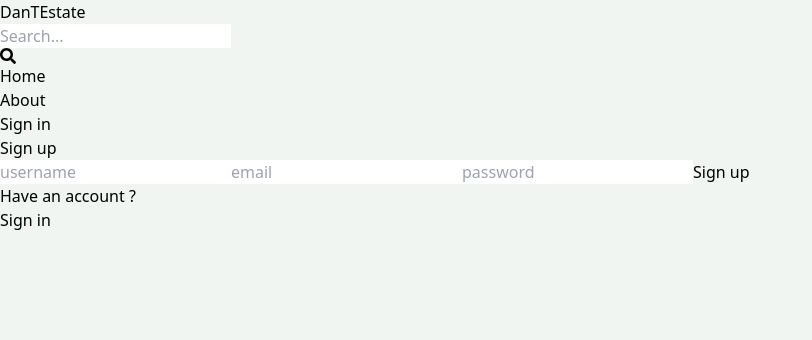
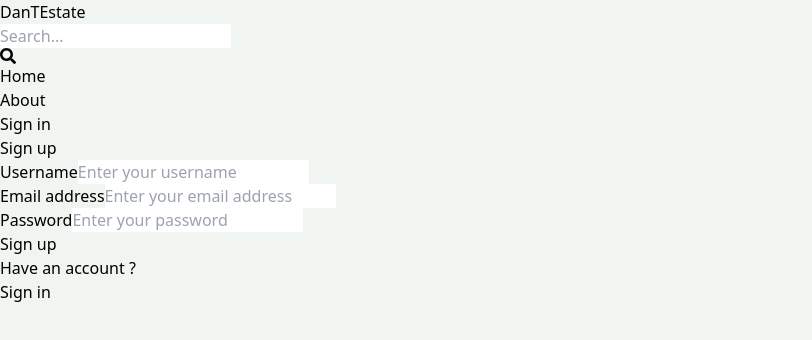
Before and after one commit to dantrrrrr/realestate, a React (Vite) app: page /sign-up in a window 1280 px wide. Shown: the top 340 px of the page, without its empty margins (0-812 px from the left). Built offline with nearby package versions, Linux system fonts and the light colour scheme.

Commit message:
modify the form and the response fixed

```diff
--- a/src/App.jsx
+++ b/src/App.jsx
@@ -6,6 +6,7 @@ import About from "./pages/About";
 import Profile from "./pages/Profile";
 import Header from "./components/Header";
 import { Toaster } from "react-hot-toast";
+import Form from "./pages/Form";
 export default function App() {
   return (
     <BrowserRouter>
@@ -17,6 +18,7 @@ export default function App() {
         <Route path="/sign-up" element={<SignUp />}></Route>
         <Route path="/about" element={<About />}></Route>
         <Route path="/profile" element={<Profile />}></Route>
+        <Route path="/test" element={<Form />}></Route>
       </Routes>
     </BrowserRouter>
   );
--- /dev/null
+++ b/src/pages/Form.tsx
@@ -0,0 +1,147 @@
+import React, { useState } from "react";
+import axios from "axios"; // Import axios library
+
+function Form() {
+  // Initialize state variables for input values
+  const [firstName, setFirstName] = useState("");
+  const [email, setEmail] = useState("");
+  const [password, setPassword] = useState("");
+  const [remember, setRemember] = useState(false);
+  const [loading, setLoading] = useState(false); // Add a loading state variable
+
+  // Handle function to update state variables on input change
+  const handleChange = (e) => {
+    const { name, value, type, checked } = e.target;
+    if (type === "checkbox") {
+      setRemember(checked);
+    } else {
+      switch (name) {
+        case "firstName":
+          setFirstName(value);
+          break;
+        case "email":
+          setEmail(value);
+          break;
+        case "password":
+          setPassword(value);
+          break;
+        default:
+          break;
+      }
+    }
+  };
+
+  // Handle function to submit the form
+  const handleSubmit = (e) => {
+    e.preventDefault();
+    setLoading(true); // Set loading to true before making the request
+    // Make a fake API post request using axios
+    axios
+      .post("https://jsonplaceholder.typicode.com/users", {
+        firstName,
+        email,
+        password,
+        remember,
+      })
+      .then((response) => {
+        // Do something with the response
+        console.log(response.data);
+        setLoading(false); // Set loading to false after getting the response
+      })
+      .catch((error) => {
+        // Do something with the error
+        console.error(error);
+        setLoading(false); // Set loading to false after getting the error
+      });
+  };
+
+  return (
+    <div className="flex flex-col items-center justify-center h-screen bg-white">
+      <div className="w-96 p-8 rounded-lg shadow-lg bg-purple-50">
+        <div className="flex justify-center mb-4">
+          <img src="logo.png" alt="Logo" className="w-16 h-16" />
+        </div>
+        <h1 className="text-2xl font-bold text-center text-purple-700">
+          Sign in to your account
+        </h1>
+        <p className="text-sm text-center text-gray-500">
+          Or start your 14-day free trial
+        </p>
+        <form onSubmit={handleSubmit} className="mt-4">
+          <div className="mb-4">
+            <label htmlFor="firstName" className="block mb-2 text-sm font-medium text-gray-700">
+              First name
+            </label>
+            <input
+              type="text"
+              id="firstName"
+              name="firstName"
+              value={firstName}
+              onChange={handleChange}
+              className="w-full px-3 py-2 border border-gray-300 rounded-md focus:outline-none focus:ring-2 focus:ring-purple-600"
+              placeholder="Enter your first name"
+              required
+            />
+          </div>
+          <div className="mb-4">
+            <label htmlFor="email" className="block mb-2 text-sm font-medium text-gray-700">
+              Email address
+            </label>
+            <input
+              type="email"
+              id="email"
+              name="email"
+              value={email}
+              onChange={handleChange}
+              className="w-full px-3 py-2 border border-gray-300 rounded-md focus:outline-none focus:ring-2 focus:ring-purple-600"
+              placeholder="Enter your email address"
+              required
+            />
+          </div>
+          <div className="mb-4">
+            <label htmlFor="password" className="block mb-2 text-sm font-medium text-gray-700">
+              Password
+            </label>
+            <input
+              type="password"
+              id="password"
+              name="password"
+              value={password}
+              onChange={handleChange}
+              className="w-full px-3 py-2 border border-gray-300 rounded-md focus:outline-none focus:ring-2 focus:ring-purple-600"
+              placeholder="Enter your password"
+              required
+            />
+          </div>
+          <div className="flex items-center justify-between mb-4">
+            <div className="flex items-center">
+              <input
+                type="checkbox"
+                id="remember"
+                name="remember"
+                checked={remember}
+                onChange={handleChange}
+                className="w-4 h-4 border border-gray-300 rounded focus:outline-none focus:ring-2 focus:ring-purple-600"
+              />
+              <label htmlFor="remember" className="ml-2 text-sm text-gray-700">
+                Remember me
+              </label>
+            </div>
+            <a href="#" className="text-sm text-purple-600 hover:underline">
+              Forgot your password?
+            </a>
+          </div>
+          <button
+            type="submit"
+            className="w-full px-4 py-2 font-medium text-white bg-purple-600 rounded-md hover:bg-purple-700 focus:outline-none focus:ring-2 focus:ring-purple-600"
+            disabled={loading} // Disable the button when loading is true
+          >
+            {loading ? "Loading..." : "Sign in"} // Change the button text based on loading state
+          </button>
+        </form>
+      </div>
+    </div>
+  );
+}
+
+export default Form;
--- a/src/pages/SignUp.jsx
+++ b/src/pages/SignUp.jsx
@@ -29,8 +29,8 @@ export default function SignUp() {
 
       // console.log("Server response:", response.data);
     } catch (err) {
-      setError(err.response ? err.response.data : err.message);
-
+      setError(err.response ? err.response.data.error : err.message);
+      // console.log(error)
       // console.error("Error during signup:", err.response.data);
       toast.error(error);
     } finally {
@@ -38,30 +38,64 @@ export default function SignUp() {
     }
   };
   return (
-    <div className="p-3 max-w-lg mx-auto">
-      <h1 className="text-3xl text-center font-semibold my-7">Sign up</h1>
+    <div className="p-3 max-w-lg mx-auto flex flex-col items-center justify-center h-screen">
+      <div className="w-96 p-8 rounded-lg shadow-lg bg-gray-50 ">
+        <h1 className="text-3xl text-center font-semibold my-7 text-gray-600">
+          Sign up
+        </h1>
         <form className="flex flex-col gap-y-4" onSubmit={handleSubmit}>
+          <div className="mb-4">
+            <label
+              htmlFor="username"
+              className="block mb-2 text-sm font-medium text-gray-700"
+            >
+              Username
+            </label>
             <input
               type="text"
-          placeholder="username"
-          className="border p-3 rounded-lg "
+              name="username"
               id="username"
               ref={usernameRef}
+              className="w-full px-3 py-2 border border-gray-300 rounded-md focus:outline-none focus:ring-2 focus:ring-purple-600"
+              placeholder="Enter your username"
+              required
             />
+          </div>
+          <div className="mb-4">
+            <label
+              htmlFor="email"
+              className="block mb-2 text-sm font-medium text-gray-700"
+            >
+              Email address
+            </label>
             <input
-          type="text"
-          placeholder="email"
-          className="border p-3 rounded-lg "
+              type="email"
+              name="email"
               id="email"
               ref={emailRef}
+              className="w-full px-3 py-2 border border-gray-300 rounded-md focus:outline-none focus:ring-2 focus:ring-purple-600"
+              placeholder="Enter your email address"
+              required
             />
+          </div>
+          <div className="mb-4">
+            <label
+              htmlFor="password"
+              className="block mb-2 text-sm font-medium text-gray-700"
+            >
+              Password
+            </label>
             <input
               type="password"
-          placeholder="password"
-          className="border p-3 rounded-lg "
               id="password"
+              name="password"
               ref={passwordRef}
+              className="w-full px-3 py-2 border border-gray-300 rounded-md focus:outline-none focus:ring-2 focus:ring-purple-600"
+              placeholder="Enter your password"
+              required
             />
+          </div>
+
           <button
             className="bg-slate-700 text-white p-3 rounded-lg text-lg uppercase hover:opacity-95 hover:scale-105 transition-all disabled:opacity-80 flex items-center justify-center"
             disabled={loading}
@@ -73,11 +107,12 @@ export default function SignUp() {
             )}
           </button>
         </form>
-      <div className="flex gap-2 mt-5">
+        <div className="flex gap-2 mt-5 text-sm justify-end ">
           <p>Have an account ?</p>
           <Link to="/sign-in">
-          <span className="text-blue-700">Sign in</span>
+            <span className="text-blue-700 hover:underline">Sign in</span>
           </Link>
+        </div>
       </div>
     </div>
   );
```
Lines whose indentation alone changed are shown as unchanged.
